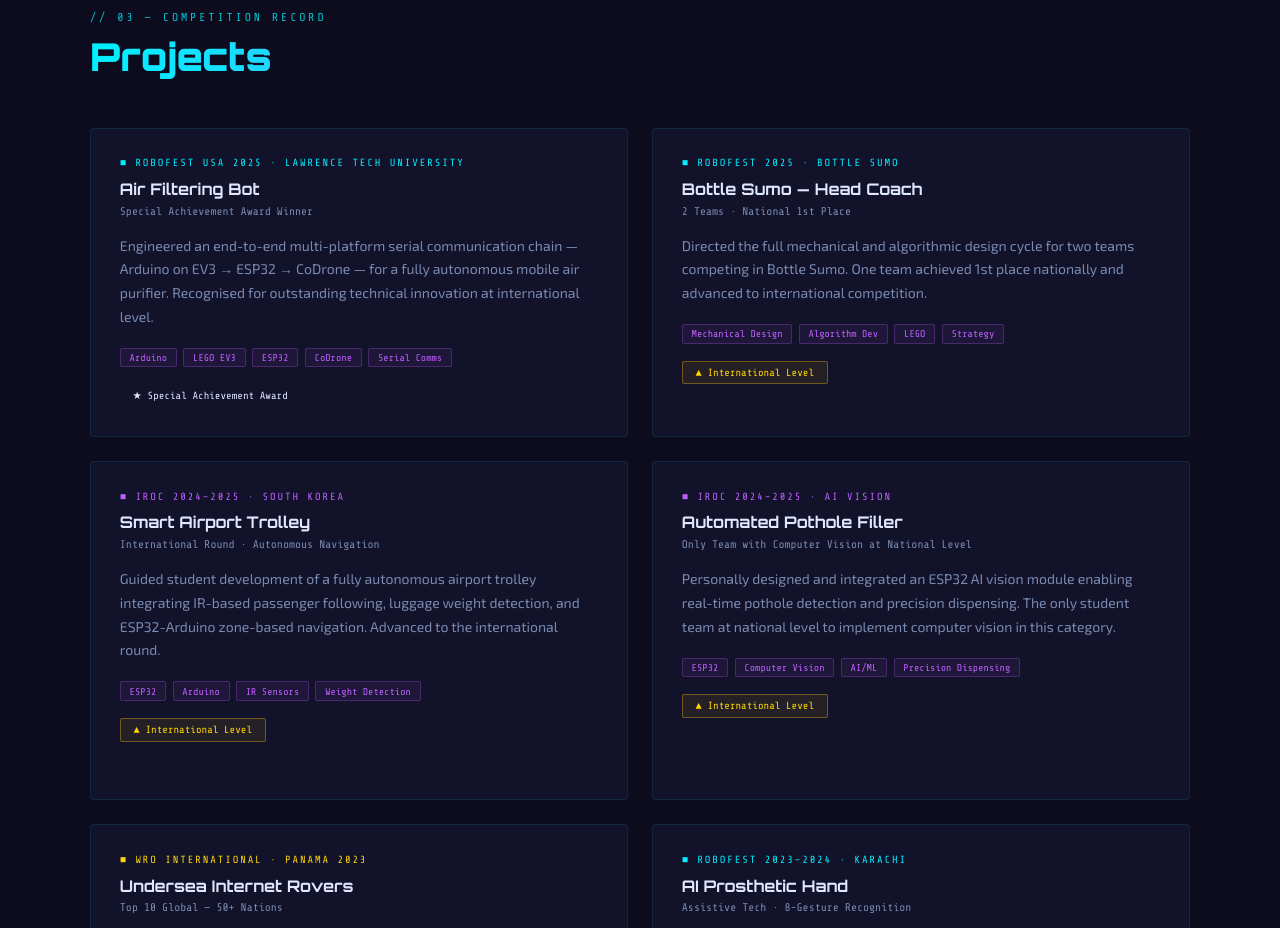
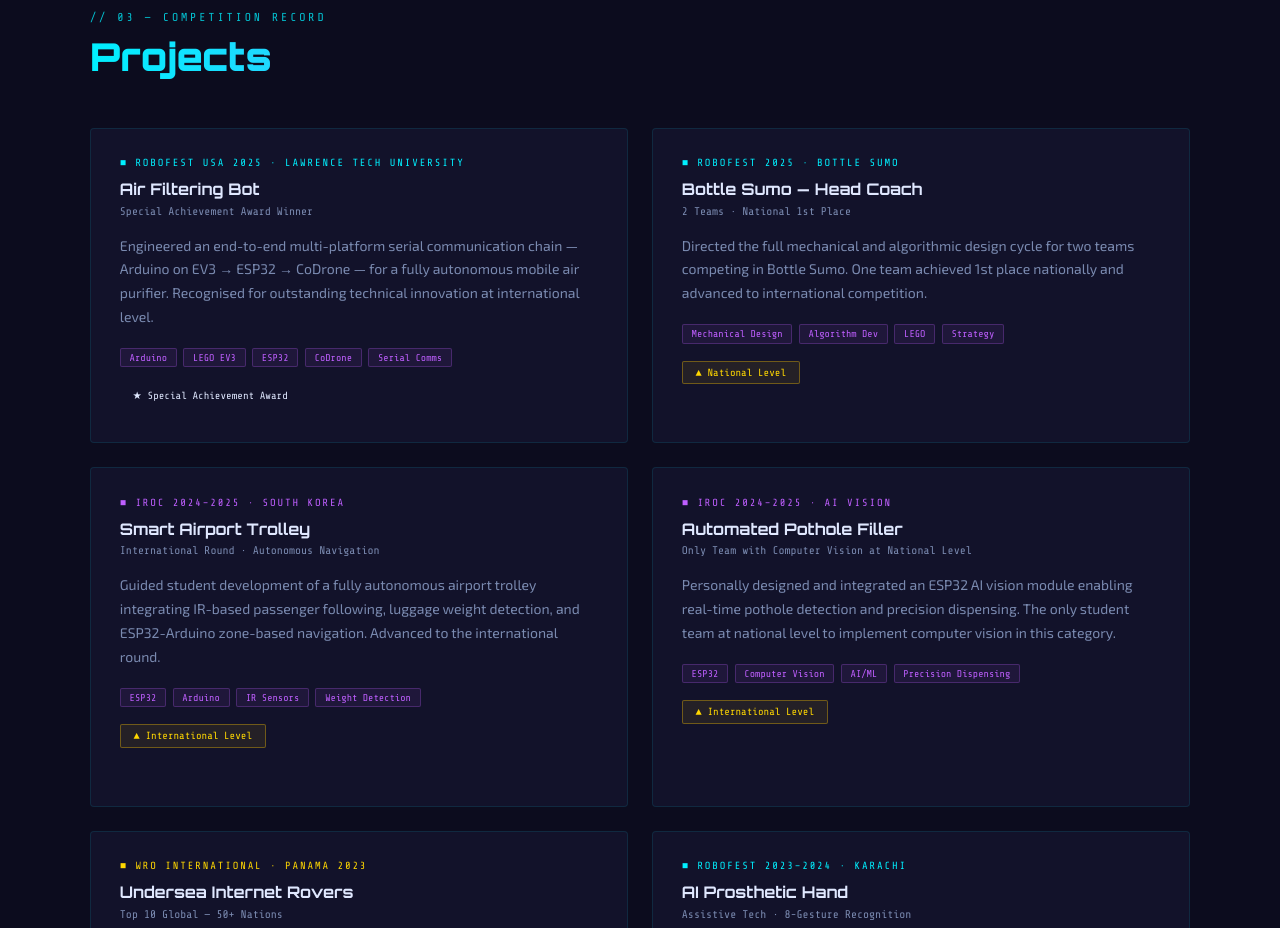
Before and after one commit to farzeenfatima07/Portfolio, a plain HTML site: page index.html in a window 1280 px wide. Shown: the part 2540-3468 px from the top of the page. Drawn offline with nearby package versions, Linux system fonts and the light colour scheme.

Commit message:
Update index.html

```diff
--- a/index.html
+++ b/index.html
@@ -722,18 +722,19 @@
         <span class="proj-badge award">&#9733; Special Achievement Award</span>
       </div>
 
-      <div class="project-card">
+      <a href=" https://farzeenfatima07.github.io/Robofest-2025" target="_blank" rel="noopener noreferrer" class="project-card project-card-link">
         <div class="proj-glow"></div>
         <div class="proj-event robofest">&#9632; ROBOFEST 2025 · BOTTLE SUMO</div>
         <h3 class="proj-title">Bottle Sumo — Head Coach</h3>
         <p class="proj-subtitle">2 Teams · National 1st Place</p>
         <p class="proj-desc">Directed the full mechanical and algorithmic design cycle for two teams competing in Bottle Sumo. One team achieved 1st place nationally and advanced to international competition.</p>
         <div class="proj-tech">
-          <span class="tech-chip">Mechanical Design</span><span class="tech-chip">Algorithm Dev</span>
+           <span class="tech-chip">Mechanical Design</span><span class="tech-chip">Algorithm Dev</span>
           <span class="tech-chip">LEGO</span><span class="tech-chip">Strategy</span>
         </div>
-        <span class="proj-badge intl">&#9650; International Level</span>
-      </div>
+        <span class="proj-badge intl">&#9650; National Level</span>
+        <div class="proj-link-hint">&#8599; View Project</div>
+      </a>
 
       <a href="https://farzeenfatima07.github.io/smart-trolley-portfolio" target="_blank" rel="noopener noreferrer" class="project-card project-card-link">
         <div class="proj-glow"></div>
```
